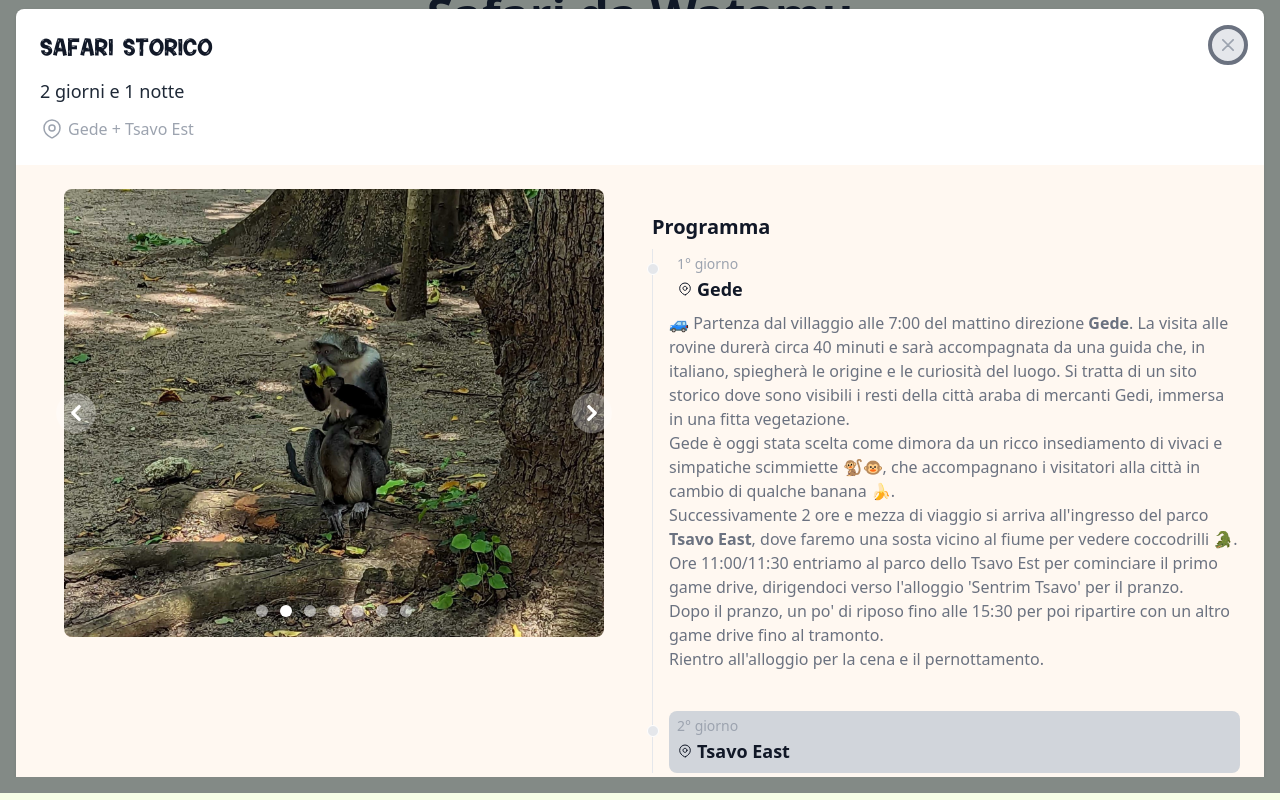
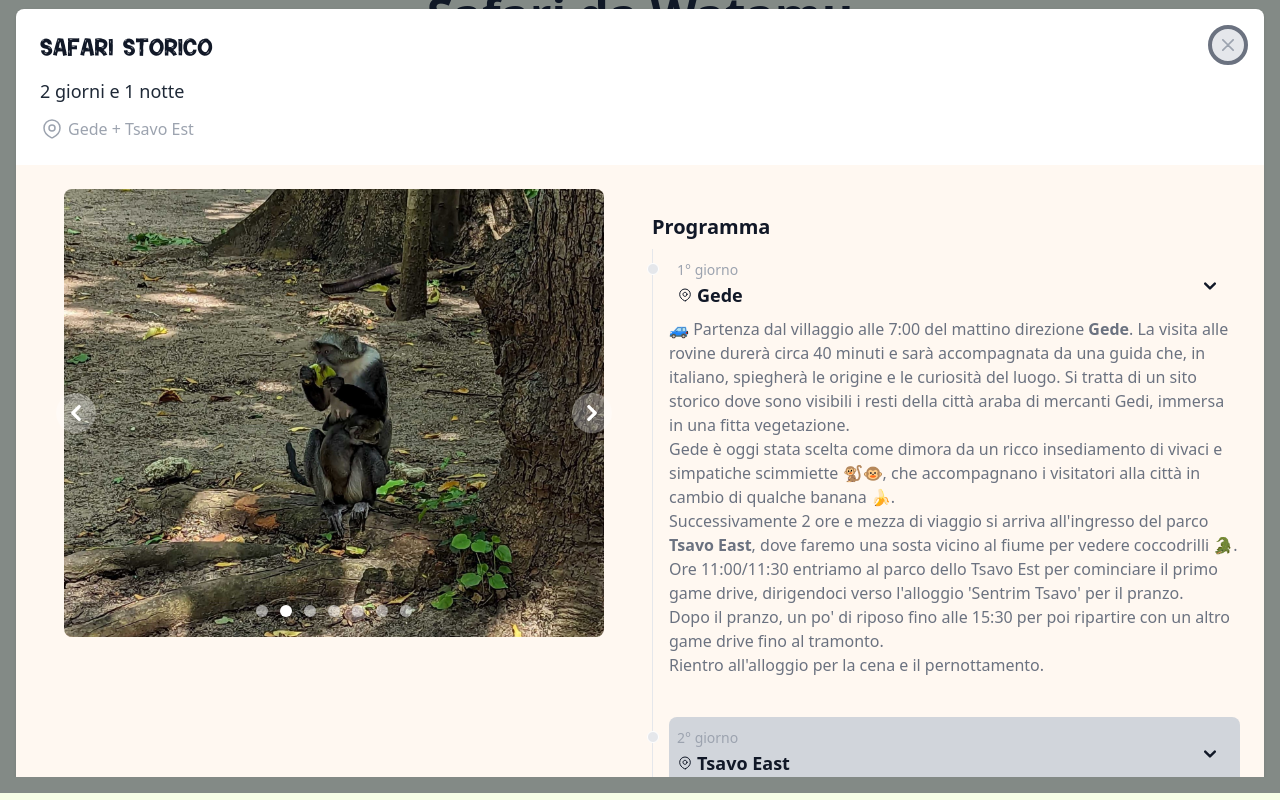
Before and after one commit to teo-pede/safari-kenya, an Angular app: page /safaris in a window 1280 px wide. Both pictures are taken after a click on the button 280 px from the left and 1445 px from the top of the page. Shown: the part 1045-1845 px from the top of the page. Built offline with nearby package versions, Linux system fonts and the light colour scheme.

Commit message:
last layout safari change

```diff
--- a/src/app/pages/safaris/safaris.component.html
+++ b/src/app/pages/safaris/safaris.component.html
@@ -146,6 +146,8 @@
                                 <li *ngFor="let programItem of safariDetail.programs; let i = 'index+1'" class="mb-10 ml-4">
                                     <button id="{{ 'accordion-' + safariDetail.varName + '-heading-' + i }}" type="button" class="p-2 rounded-lg w-full text-left" [attr.aria-expanded]="i == 1" [attr.aria-controls]="'accordion-' + safariDetail.varName + '-body-' + i">
                                         <div class="absolute w-3 h-3 bg-gray-200 rounded-full mt-1.5 -left-1.5 border border-white dark:border-gray-900 dark:bg-gray-700"></div>
+                                        <div class="inline-flex items-center justify-between w-full">
+                                            <div>
                                                 <time class="block mb-1 text-sm font-normal leading-none text-gray-400 dark:text-gray-500">{{ i }}° giorno</time>
                                                 <h3 class="inline-flex items-center text-lg font-semibold text-gray-900 dark:text-white">
                                                     <svg class="w-4 h-4 mr-1" viewBox="0 0 24 24" fill="none" xmlns="http://www.w3.org/2000/svg">
@@ -154,6 +156,13 @@
                                                     </svg>
                                                     {{ safariDetail.dailyPlace[i-1] }}
                                                 </h3>
+                                            </div>
+                                            <div class="pr-4">
+                                                <svg data-accordion-icon class="w-3 h-3 rotate-180 shrink-0 text-gray-900 dark:text-gray-100" aria-hidden="true" xmlns="http://www.w3.org/2000/svg" fill="none" viewBox="0 0 10 6">
+                                                    <path stroke="currentColor" stroke-linecap="round" stroke-linejoin="round" stroke-width="2" d="M9 5 5 1 1 5"/>
+                                                </svg>
+                                            </div>
+                                        </div>
                                     </button>
                                     <p id="{{ 'accordion-' + safariDetail.varName + '-body-' + i }}" class="hidden mb-4 text-base font-normal text-gray-500 dark:text-gray-400" [attr.aria-labelledby]="'accordion-' + safariDetail.varName + '-heading-' + i" [innerHTML]="programItem"></p>
                                 </li>
--- a/src/app/pages/safaris/safaris.component.ts
+++ b/src/app/pages/safaris/safaris.component.ts
@@ -117,7 +117,12 @@ export class SafarisComponent implements OnInit, OnDestroy, AfterViewInit {
           this.scroll(<HTMLElement>item._items.find( el => el.active)?.triggerEl)
         },
         onClose: (item) => { },
-        onToggle: (item) => { },
+        onToggle: (item) => {
+          item._items.forEach( (el) => {
+            el.triggerEl.querySelectorAll('svg')[1].classList.remove('rotate-180')
+          })
+          item._items.find( el => el.active)?.triggerEl.querySelectorAll('svg')[1].classList.add('rotate-180')
+        },
       };
       const accordion: AccordionInterface = new Accordion(accordionItems, optionsAccord);
       accordion.open('accordion-' + safari.varName + '-heading-1');
```
Lines whose indentation alone changed are shown as unchanged.
